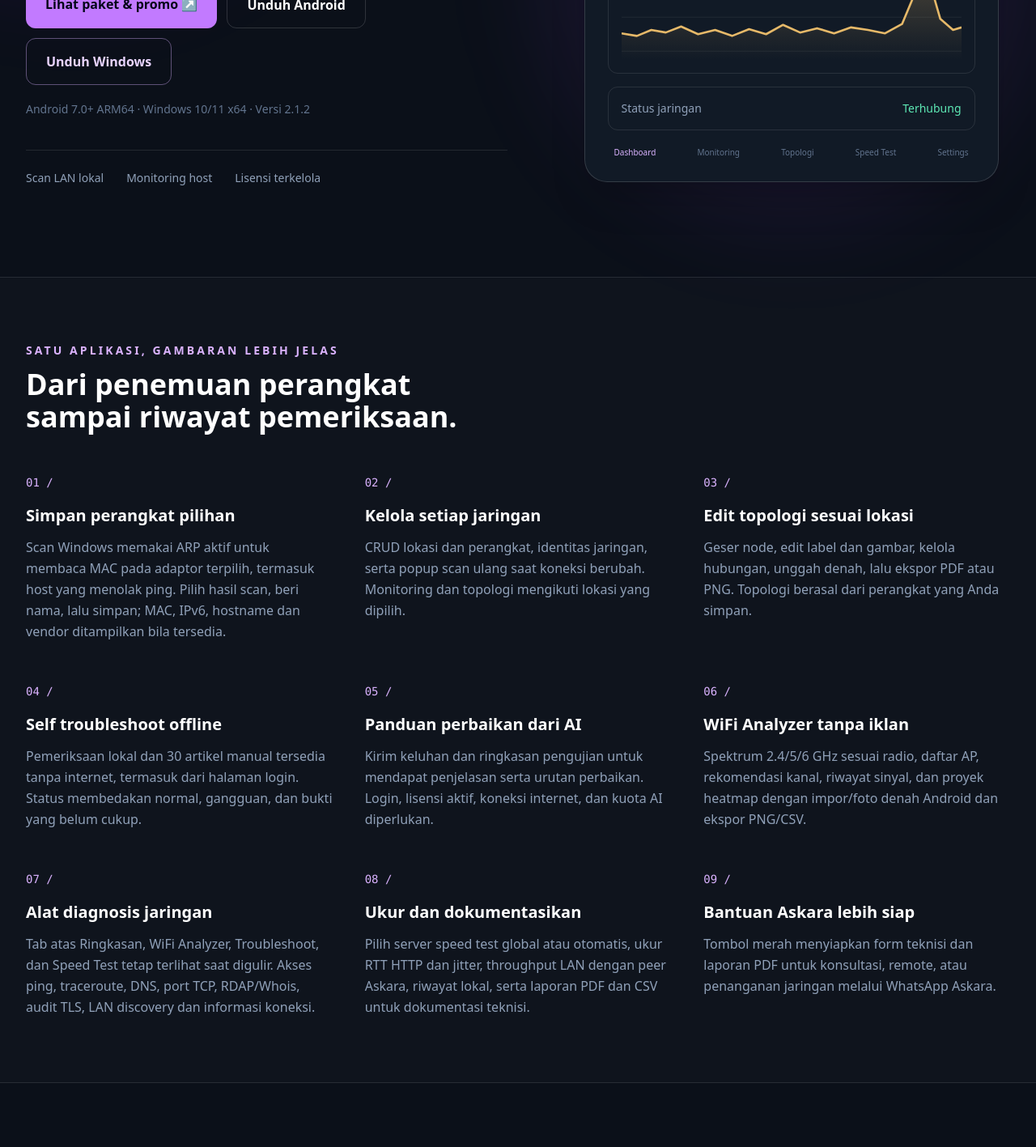
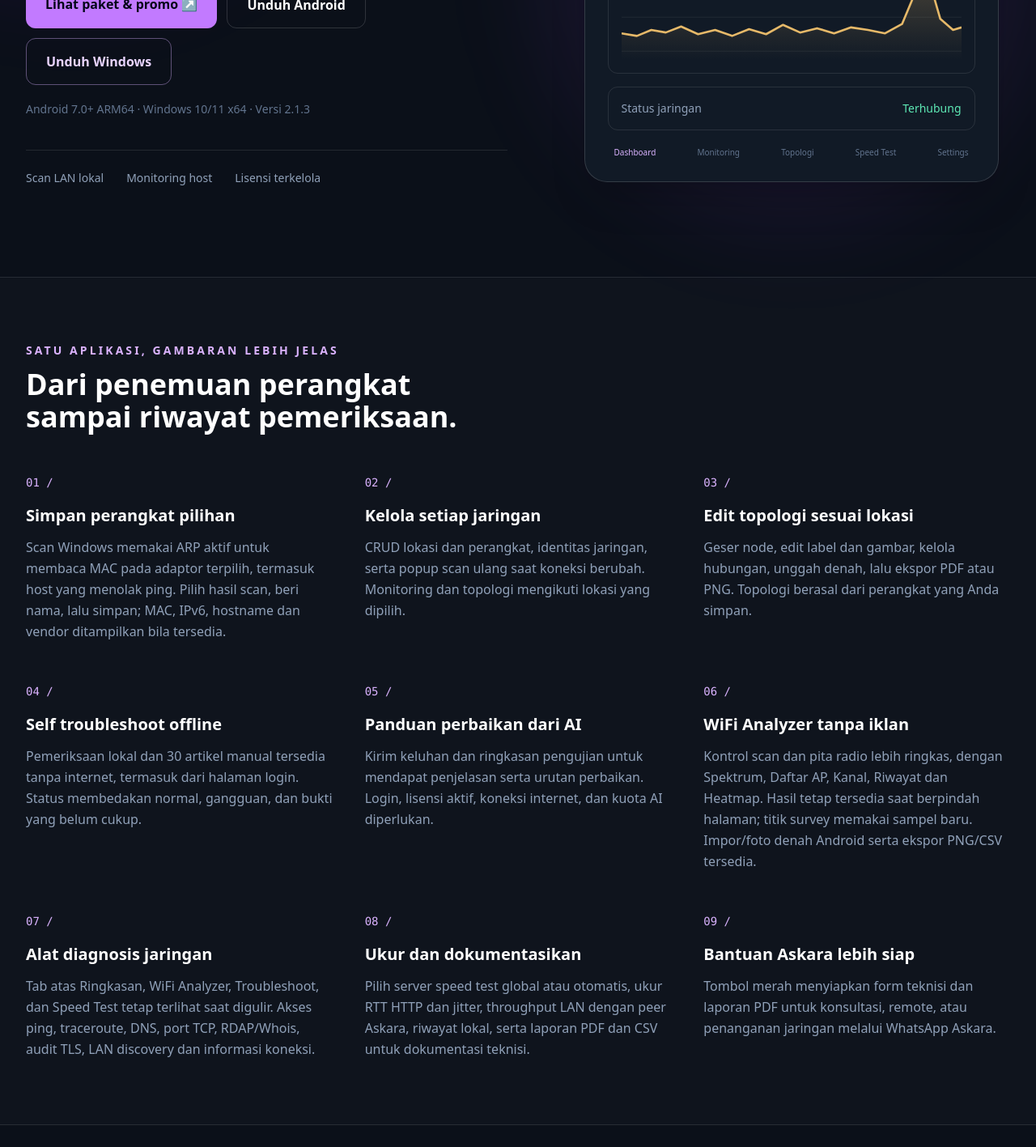
Before and after one commit to ricky99n-oss/askaraindonesia, a Next.js app: page /askaranetworkmonitoring in a window 1280 px wide. Shown: the part 600-2017 px from the top of the page at 81% size. Built offline with nearby package versions, Linux system fonts and the light colour scheme; no server answers; the database is empty.

Commit message:
Publish ANM 2.1.3 with refined technician workflows

```diff
--- a/app/askaranetworkmonitoring/page.tsx
+++ b/app/askaranetworkmonitoring/page.tsx
@@ -8,7 +8,7 @@ const features = [
   ['03', 'Edit topologi sesuai lokasi', 'Geser node, edit label dan gambar, kelola hubungan, unggah denah, lalu ekspor PDF atau PNG. Topologi berasal dari perangkat yang Anda simpan.'],
   ['04', 'Self troubleshoot offline', 'Pemeriksaan lokal dan 30 artikel manual tersedia tanpa internet, termasuk dari halaman login. Status membedakan normal, gangguan, dan bukti yang belum cukup.'],
   ['05', 'Panduan perbaikan dari AI', 'Kirim keluhan dan ringkasan pengujian untuk mendapat penjelasan serta urutan perbaikan. Login, lisensi aktif, koneksi internet, dan kuota AI diperlukan.'],
-  ['06', 'WiFi Analyzer tanpa iklan', 'Spektrum 2.4/5/6 GHz sesuai radio, daftar AP, rekomendasi kanal, riwayat sinyal, dan proyek heatmap dengan impor/foto denah Android dan ekspor PNG/CSV.'],
+  ['06', 'WiFi Analyzer tanpa iklan', 'Kontrol scan dan pita radio lebih ringkas, dengan Spektrum, Daftar AP, Kanal, Riwayat dan Heatmap. Hasil tetap tersedia saat berpindah halaman; titik survey memakai sampel baru. Impor/foto denah Android serta ekspor PNG/CSV tersedia.'],
   ['07', 'Alat diagnosis jaringan', 'Tab atas Ringkasan, WiFi Analyzer, Troubleshoot, dan Speed Test tetap terlihat saat digulir. Akses ping, traceroute, DNS, port TCP, RDAP/Whois, audit TLS, LAN discovery dan informasi koneksi.'],
   ['08', 'Ukur dan dokumentasikan', 'Pilih server speed test global atau otomatis, ukur RTT HTTP dan jitter, throughput LAN dengan peer Askara, riwayat lokal, serta laporan PDF dan CSV untuk dokumentasi teknisi.'],
   ['09', 'Bantuan Askara lebih siap', 'Tombol merah menyiapkan form teknisi dan laporan PDF untuk konsultasi, remote, atau penanganan jaringan melalui WhatsApp Askara.'],
--- a/lib/anm/releases.ts
+++ b/lib/anm/releases.ts
@@ -1,4 +1,4 @@
-const version = '2.1.2'
+const version = '2.1.3'
 const release = `https://github.com/ricky99n-oss/askaraindonesia/releases/download/anm-v${version}`
 
 export const anmDownloads = {
```
